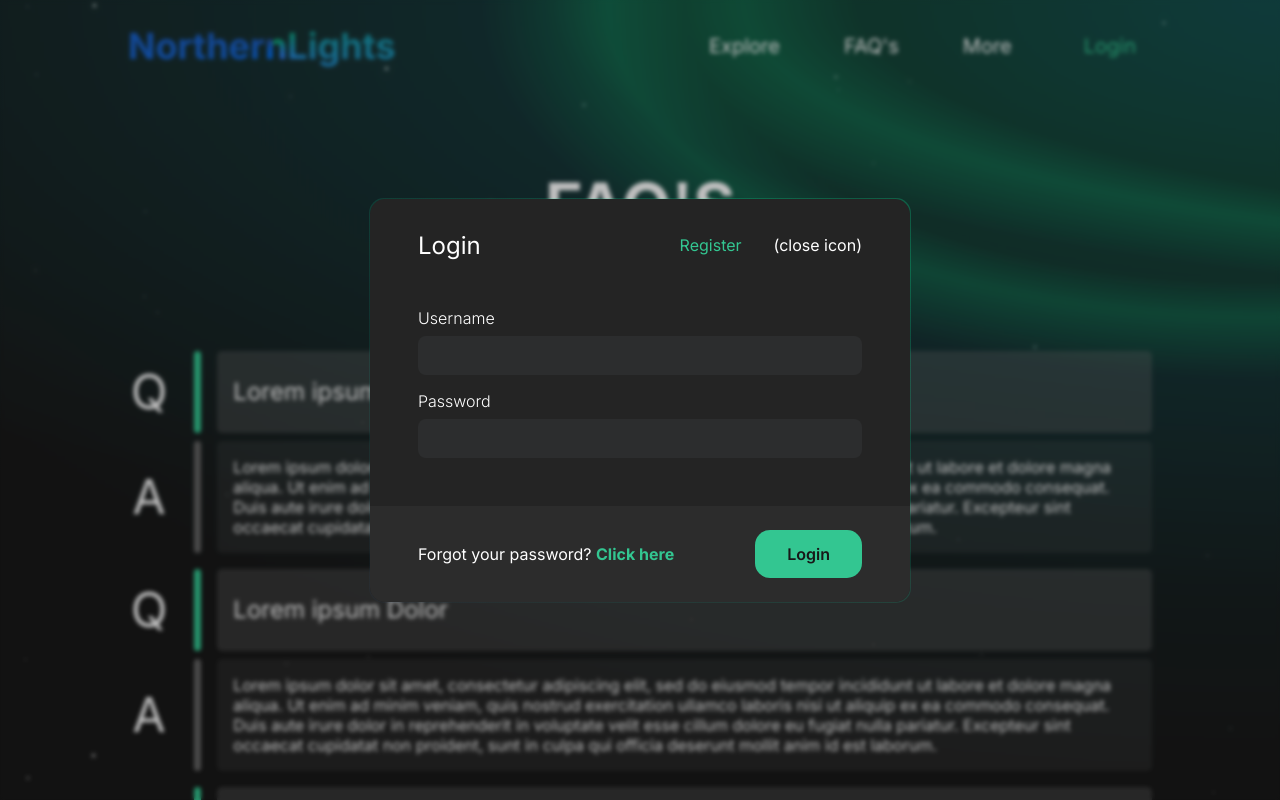
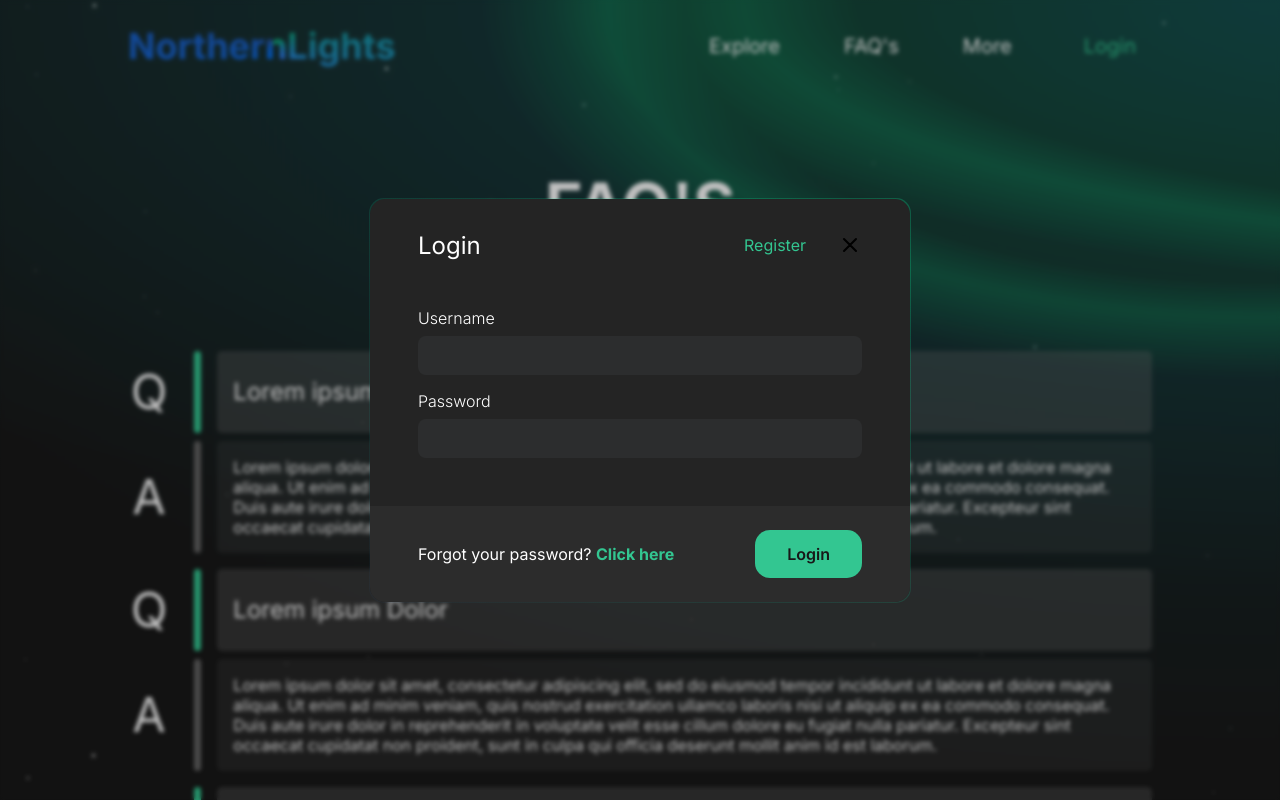
Before and after one commit to immunedev/NorthernLights, a React (Vite) app: page /faq in a window 1280 px wide. Both pictures are taken after a click on the link "Login". Shown: the top 800 px of the page. Built offline with nearby package versions, Linux system fonts and the light colour scheme.

Commit message:
gh-pages

```diff
--- a/package.json
+++ b/package.json
@@ -2,6 +2,7 @@
   "name": "northernlights",
   "private": true,
   "version": "0.0.0",
+  "homepage": "https://fakelatency.github.io/react-gh-pages",
   "type": "module",
   "scripts": {
     "dev": "vite",
@@ -26,6 +27,7 @@
     "eslint-plugin-react": "^7.32.2",
     "eslint-plugin-react-hooks": "^4.6.0",
     "eslint-plugin-react-refresh": "^0.4.3",
+    "gh-pages": "^6.0.0",
     "sass": "^1.65.1",
     "vite": "^4.4.5"
   }
--- a/src/AuthModal.jsx
+++ b/src/AuthModal.jsx
@@ -1,5 +1,6 @@
 import { useState } from "react";
 import { createPortal } from "react-dom";
+import { ReactComponent as CloseIcon } from "./assets/close.svg";
 
 function ModalFormRegister() {
     return (
@@ -72,7 +73,9 @@ function AuthModalContent({onClose}) {
                 <div className="modal-header">
                     <span className="modal-header-text">{modalTab == ModalTabs.LOGIN ? "Login" : "Register"}</span>
                     <a href="#" onClick={() => setModalTab((modalTab == ModalTabs.LOGIN ? ModalTabs.REGISTER : ModalTabs.LOGIN))} className="modal-header-alternative">{modalTab == ModalTabs.LOGIN ? "Register" : "Login"}</a>
-                    <a href="#" onClick={onClose}>(close icon)</a>
+                    <a href="#" onClick={onClose}>
+                        <CloseIcon className="close-icon"></CloseIcon>
+                    </a>
                 </div>
                 {modalTab == ModalTabs.LOGIN ? <ModalFormLogin /> : <ModalFormRegister />}
             </div>
--- a/src/index.sass
+++ b/src/index.sass
@@ -39,6 +39,12 @@ body
     width: 80%
     display: flex
     flex-direction: column
+
+.close-icon
+    display: flex
+    justify-content: center
+    align-items: center
+    fill: #fff
 
 .navbar-more
     display: flex
```
Also changed, not shown: src/assets/close.svg (added), 1 other file (tests, documents, lock files or other folders).
